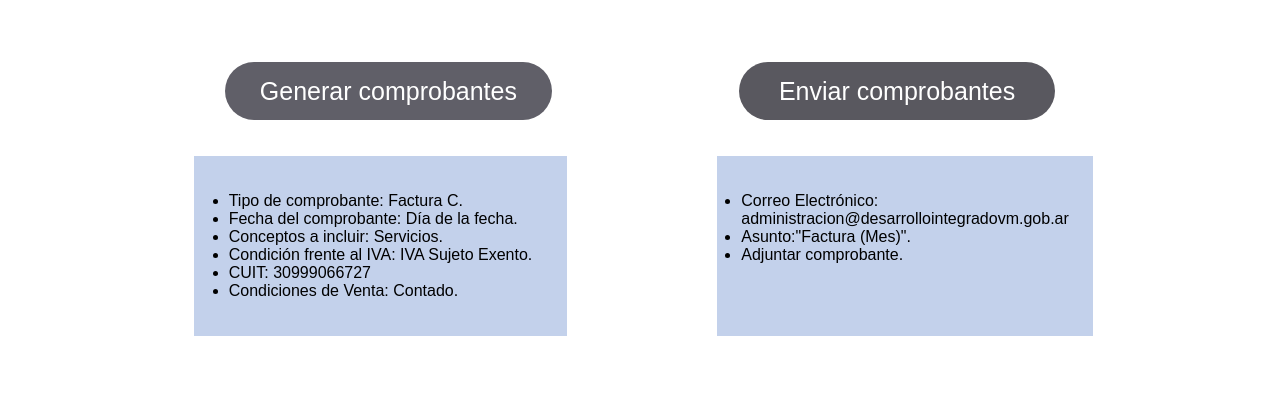
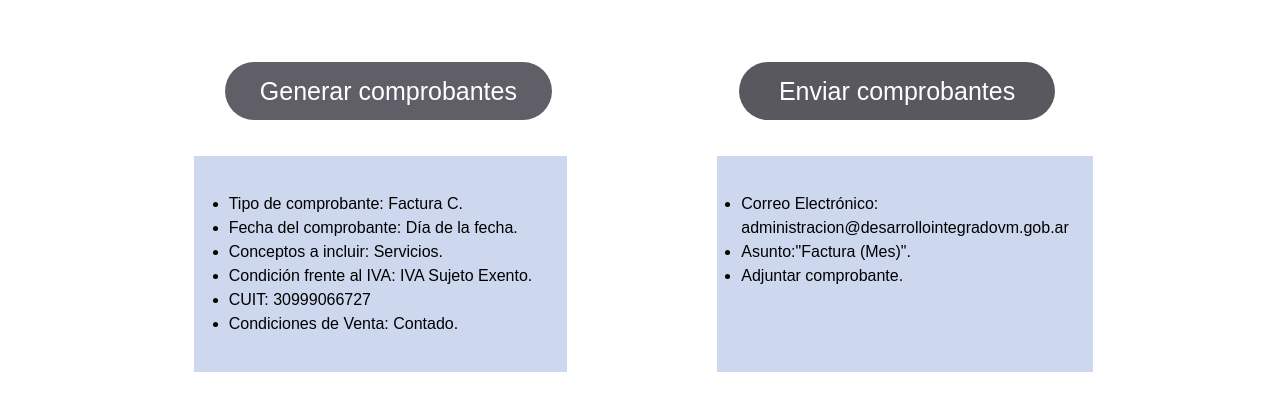
Before and after one commit to mate019/MVM, a plain HTML site: page index.html in a window 1280 px wide. Shown: the part 234-644 px from the top of the page. Drawn offline with Linux system fonts and the light colour scheme.

Commit message:
Update styles.css

```diff
--- a/styles.css
+++ b/styles.css
@@ -53,12 +53,13 @@ body {
 }
 
 .details {
+  line-height: 24px;
   display: flex;
   justify-content: center;
 }
 
 .details .detail-afip {
-  background-color: rgb(195, 209, 235);
+  background-color: rgba(195, 209, 235, 0.836);
   margin-top: 50px;
   justify-content: center;
   margin-right: 150px;
@@ -72,7 +73,7 @@ body {
 }
 
 .details .detail-mail {
-  background-color: rgb(195, 209, 235);
+  background-color: rgba(195, 209, 235, 0.836);
   margin-top: 50px;
   justify-content: center;
 }
```
